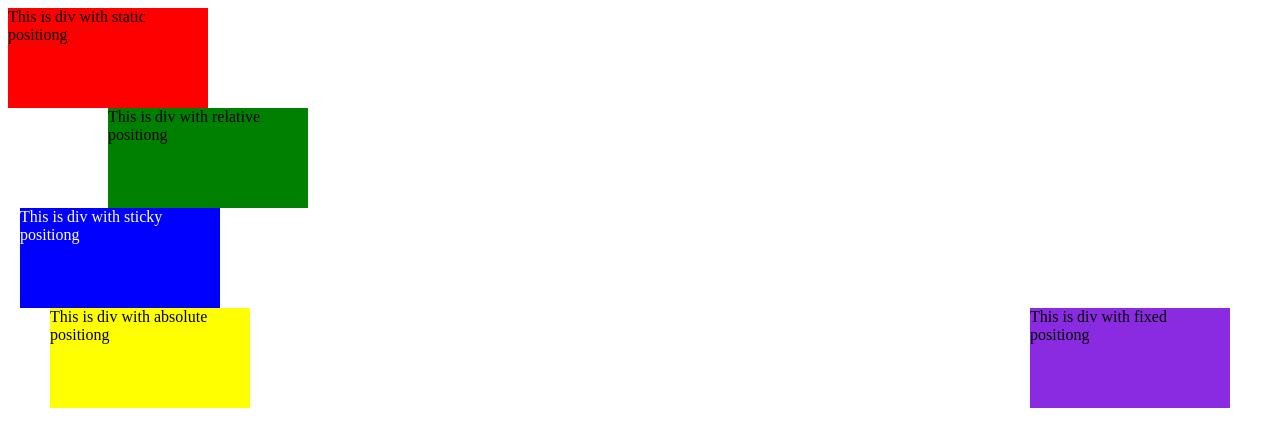
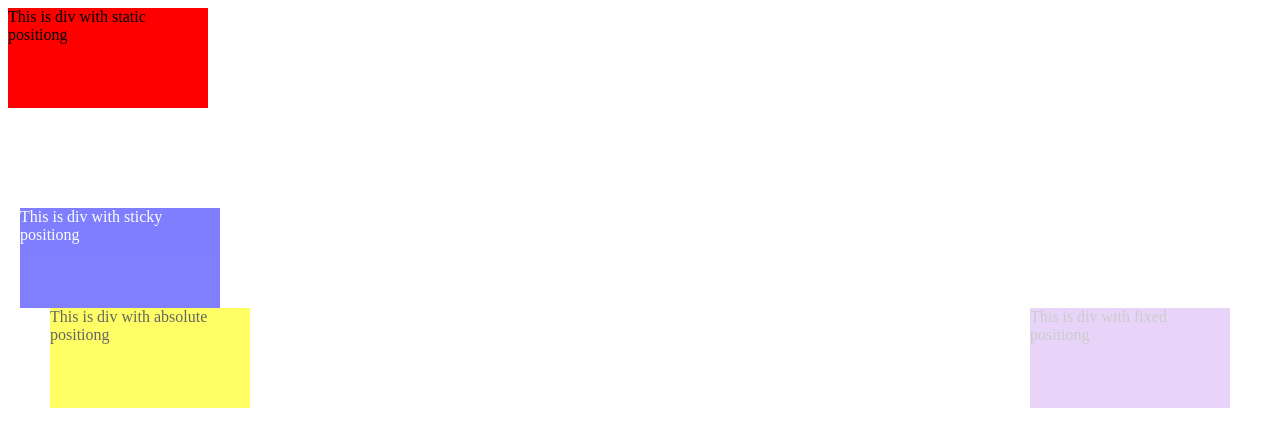
Before and after one commit to falconer265/Positioning-in-CSS, a plain HTML site: page index.html in a window 1280 px wide. Drawn offline with Linux system fonts and the light colour scheme.

Commit message:
added opacity level

```diff
--- a/style.css
+++ b/style.css
@@ -10,6 +10,8 @@ div {
     position: relative;
     background-color: green;
     left: 100px;
+    opacity: 0%;
+
 }
 .sticky{
     position: sticky;
@@ -17,14 +19,18 @@ div {
     color: white;
     left: 20px;
     top: 5px;
+    opacity: 50%;
+
 }
 .absolute{
     position: absolute;
     background-color: yellow;
     left: 50px;
+    opacity: 0.6;
 }
 .fixed{
     position: fixed;
     background-color: blueviolet;
     right: 50px;
+    opacity: 20%;
 }
```
